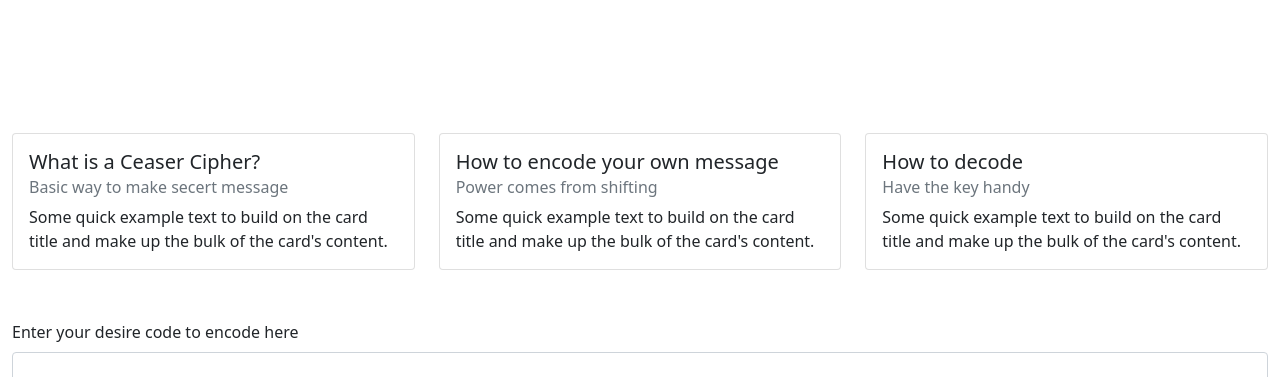
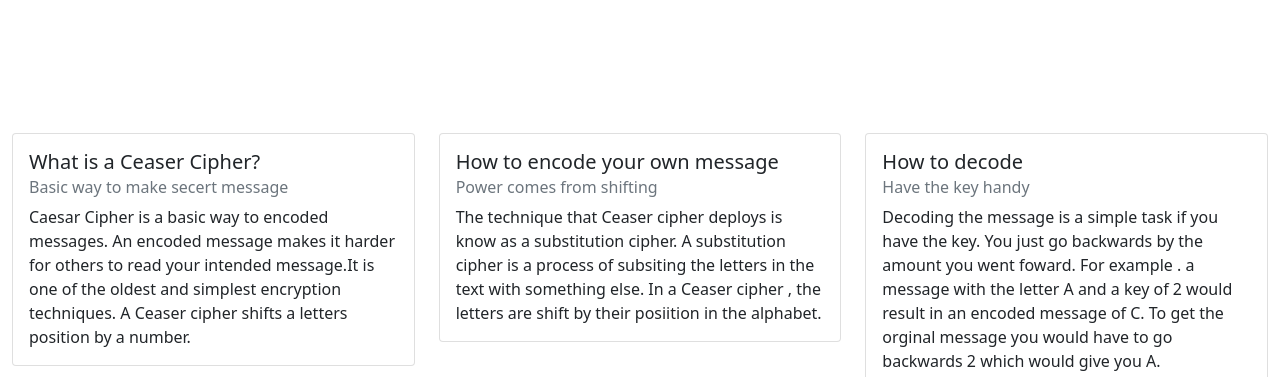
Before and after one commit to msomarri/Ceaaser-Cipher-JavaScript, a plain HTML site: page index.html in a window 1280 px wide. Shown: the part 423-800 px from the top of the page. Drawn offline with nearby package versions, Linux system fonts and the light colour scheme.

Commit message:
Add information to cards about Ceaser cipher

```diff
--- a/index.html
+++ b/index.html
@@ -28,7 +28,8 @@
           <div class="card-body">
             <h5 class="card-title">What is a Ceaser Cipher?</h5>
             <h6 class="card-subtitle mb-2 text-muted">Basic way to make secert message</h6>
-            <p class="card-text">Some quick example text to build on the card title and make up the bulk of the card's content.</p>
+            <p class="card-text">Caesar Cipher is a basic way to encoded messages. An encoded message makes it harder for
+                others to read your intended message.It is one of the oldest and simplest encryption techniques. A Ceaser cipher shifts a letters position by a number. </p>
           </div>
         </div>
       </div>
@@ -38,7 +39,8 @@
           <div class="card-body">
             <h5 class="card-title">How to encode your own message</h5>
             <h6 class="card-subtitle mb-2 text-muted">Power comes from shifting </h6>
-            <p class="card-text">Some quick example text to build on the card title and make up the bulk of the card's content.</p>
+            <p class="card-text"> The technique that Ceaser cipher deploys is know as a substitution cipher. A substitution cipher is a process of subsiting the letters
+                in the text with something else. In a Ceaser cipher , the letters are shift by their posiition in the alphabet.</p>
           </div>
         </div>
       </div>
@@ -48,7 +50,8 @@
           <div class="card-body">
             <h5 class="card-title">How to decode</h5>
             <h6 class="card-subtitle mb-2 text-muted">Have the key handy</h6>
-            <p class="card-text">Some quick example text to build on the card title and make up the bulk of the card's content.</p>
+            <p class="card-text"> Decoding the message is a simple task if you have the key. You just go backwards by the amount you went foward. For example . a message with the letter
+             A and a key of 2 would result in an encoded message of C. To get the orginal message you would have to go backwards 2 which would give you A.</p>
           </div>
         </div>
       </div>
```
